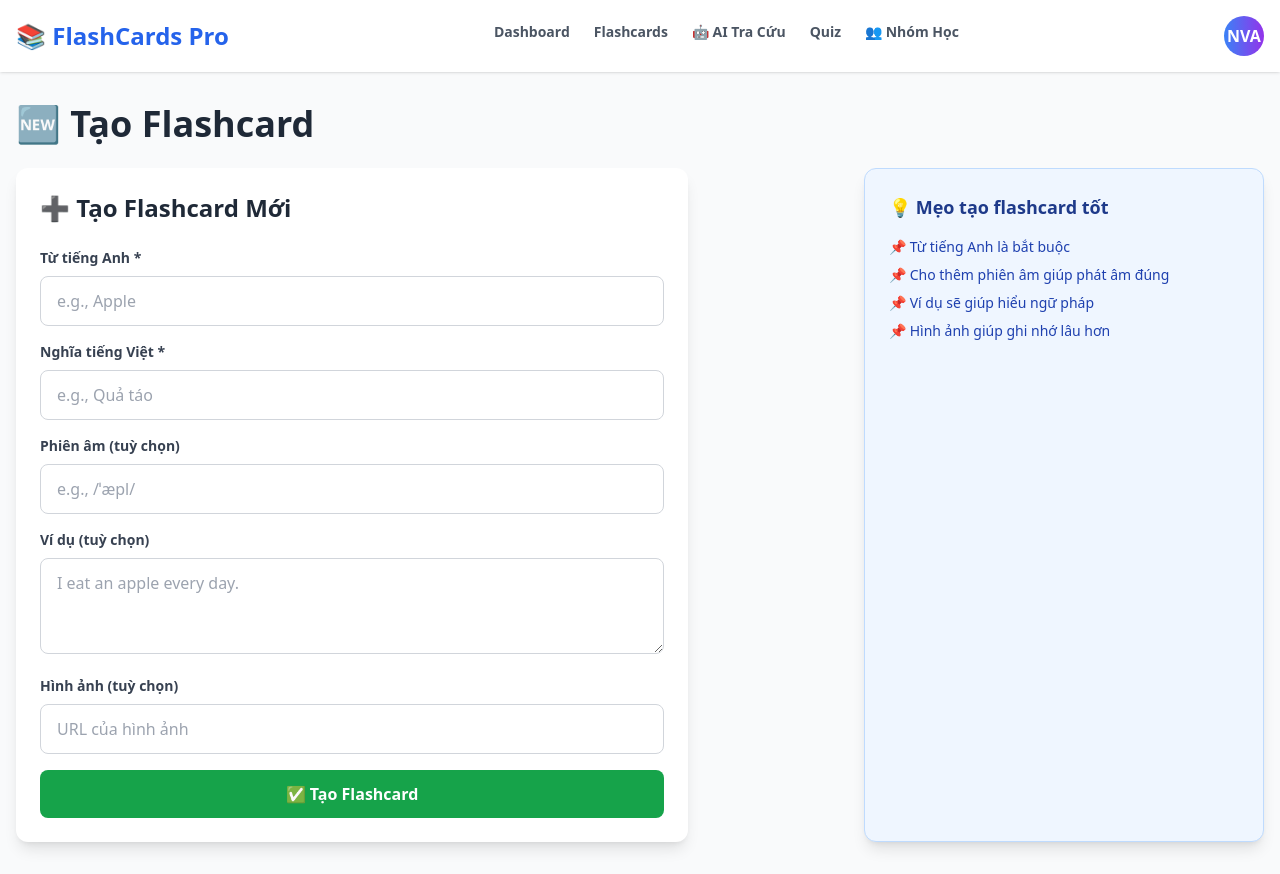
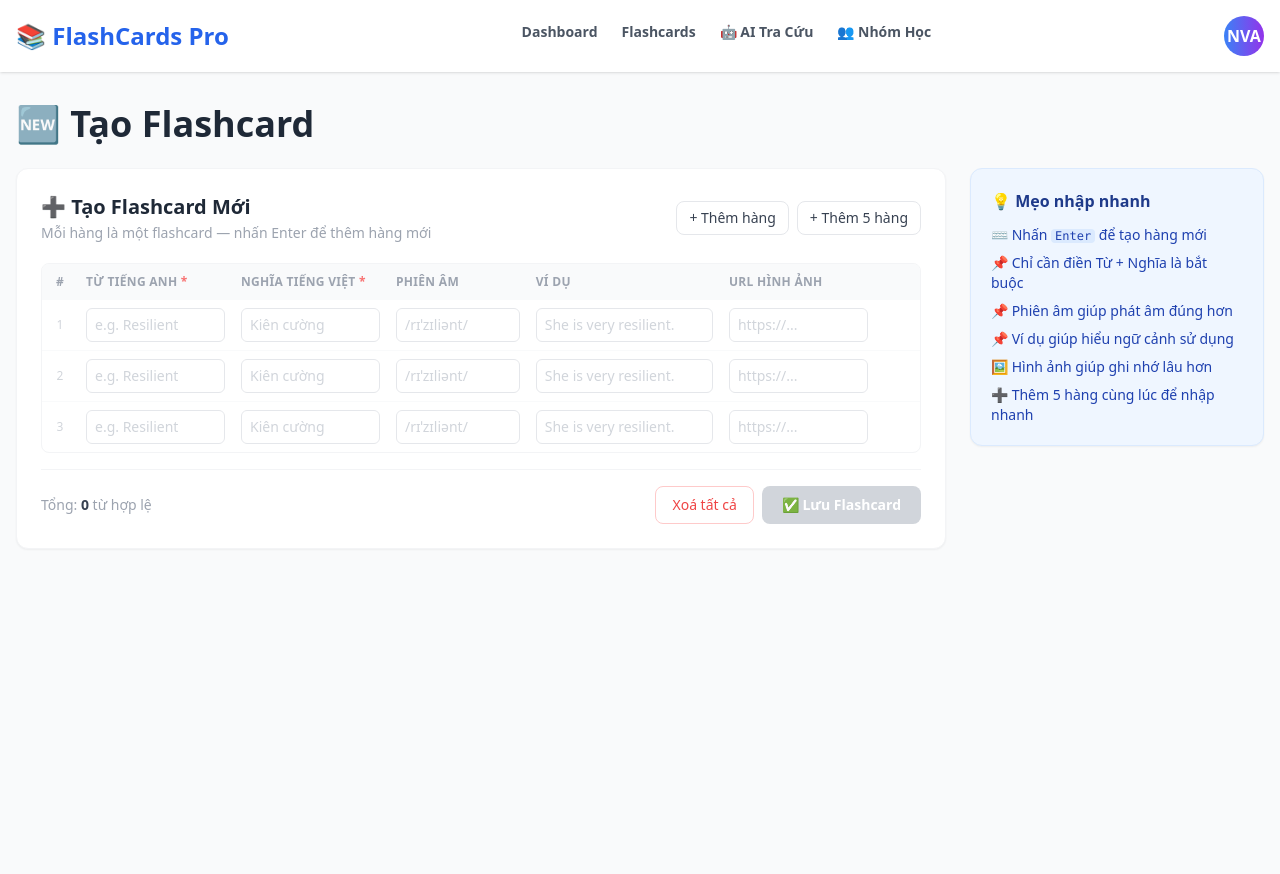
Before and after one commit to nguyenxuangiang22012004/FE-EnglishWeb, a Next.js app: page /create in a window 1280 px wide. After the commit the page ends 800 px from the top, so only its background shows below. Built offline with nearby package versions, Linux system fonts and the light colour scheme.

Commit message:
feature/update_UI_add_flashcard

```diff
--- a/package.json
+++ b/package.json
@@ -10,6 +10,7 @@
   },
   "dependencies": {
     "@reduxjs/toolkit": "^1.9.7",
+    "antd": "^6.3.5",
     "axios": "^1.6.0",
     "lucide-react": "^1.8.0",
     "next": "^14.2.0",
--- a/src/components/layouts/Header.tsx
+++ b/src/components/layouts/Header.tsx
@@ -27,9 +27,6 @@ export const Header: React.FC = () => {
                     <Link href="/ai-lookup" className={`pb-2 ${isActive('/ai-lookup')}`}>
                         🤖 AI Tra Cứu
                     </Link>
-                    <Link href="/quiz" className={`pb-2 ${isActive('/quiz')}`}>
-                        Quiz
-                    </Link>
                     <Link href="/groups" className={`pb-2 ${isActive('/groups')}`}>
                         👥 Nhóm Học
                     </Link>
--- a/src/components/pages/CreateFlashcardPage.tsx
+++ b/src/components/pages/CreateFlashcardPage.tsx
@@ -4,23 +4,37 @@ import React from 'react';
 import { CreateFlashcardForm } from '@/components/ui/flashcard/CreateFlashcardForm';
 
 export const CreateFlashcardPage: React.FC = () => {
+    const handleSubmit = (data: {
+        word: string;
+        meaning: string;
+        pronunciation?: string;
+        example?: string;
+        image?: string;
+    }[]) => {
+        console.log('Flashcards to save:', data);
+        // TODO: gọi API lưu danh sách flashcard ở đây
+    };
+
     return (
         <div className="space-y-6">
             <h1 className="text-4xl font-bold text-gray-800">🆕 Tạo Flashcard</h1>
 
-            <div className="grid grid-cols-1 lg:grid-cols-3 gap-6">
-                <div className="lg:col-span-2">
-                    <CreateFlashcardForm isLoading={false} />
+            <div className="grid grid-cols-1 lg:grid-cols-4 gap-6">
+                {/* Form chiếm 3/4 */}
+                <div className="lg:col-span-3">
+                    <CreateFlashcardForm onSubmit={handleSubmit} isLoading={false} />
                 </div>
 
-                {/* Tips */}
-                <div className="bg-blue-50 rounded-xl shadow-lg p-6 border border-blue-200">
-                    <h3 className="text-lg font-bold text-blue-900 mb-4">💡 Mẹo tạo flashcard tốt</h3>
+                {/* Tips chiếm 1/4 */}
+                <div className="bg-blue-50 rounded-xl shadow-sm p-5 border border-blue-100 h-fit">
+                    <h3 className="text-base font-bold text-blue-900 mb-3">💡 Mẹo nhập nhanh</h3>
                     <ul className="space-y-2 text-sm text-blue-800">
-                        <li>📌 Từ tiếng Anh là bắt buộc</li>
-                        <li>📌 Cho thêm phiên âm giúp phát âm đúng</li>
-                        <li>📌 Ví dụ sẽ giúp hiểu ngữ pháp</li>
-                        <li>📌 Hình ảnh giúp ghi nhớ lâu hơn</li>
+                        <li>⌨️ Nhấn <kbd className="bg-blue-100 px-1 rounded text-xs">Enter</kbd> để tạo hàng mới</li>
+                        <li>📌 Chỉ cần điền Từ + Nghĩa là bắt buộc</li>
+                        <li>📌 Phiên âm giúp phát âm đúng hơn</li>
+                        <li>📌 Ví dụ giúp hiểu ngữ cảnh sử dụng</li>
+                        <li>🖼️ Hình ảnh giúp ghi nhớ lâu hơn</li>
+                        <li>➕ Thêm 5 hàng cùng lúc để nhập nhanh</li>
                     </ul>
                 </div>
             </div>
--- a/src/components/ui/flashcard/CreateFlashcardForm.tsx
+++ b/src/components/ui/flashcard/CreateFlashcardForm.tsx
@@ -1,115 +1,224 @@
 'use client';
 
-import React from 'react';
+import React, { useState, useCallback } from 'react';
+
+interface FlashcardRow {
+    id: number;
+    word: string;
+    meaning: string;
+    pronunciation: string;
+    example: string;
+    image: string;
+}
 
 interface CreateFlashcardFormProps {
-    onSubmit?: (data: {
-        word: string;
-        meaning: string;
-        pronunciation?: string;
-        example?: string;
-        image?: string;
-    }) => void;
+    onSubmit?: (data: Omit<FlashcardRow, 'id'>[]) => void;
     isLoading?: boolean;
 }
+
+let nextId = 1;
+
+const createRow = (): FlashcardRow => ({
+    id: nextId++,
+    word: '',
+    meaning: '',
+    pronunciation: '',
+    example: '',
+    image: '',
+});
 
 export const CreateFlashcardForm: React.FC<CreateFlashcardFormProps> = ({
     onSubmit,
     isLoading,
 }) => {
-    const handleSubmit = (e: React.FormEvent<HTMLFormElement>) => {
-        e.preventDefault();
-        const formData = new FormData(e.currentTarget);
-        onSubmit?.({
-            word: formData.get('word') as string,
-            meaning: formData.get('meaning') as string,
-            pronunciation: formData.get('pronunciation') as string,
-            example: formData.get('example') as string,
-            image: formData.get('image') as string,
-        });
+    const [rows, setRows] = useState<FlashcardRow[]>([createRow(), createRow(), createRow()]);
+
+    const addRow = useCallback((count = 1) => {
+        setRows(prev => [...prev, ...Array.from({ length: count }, createRow)]);
+    }, []);
+
+    const deleteRow = useCallback((id: number) => {
+        setRows(prev => (prev.length > 1 ? prev.filter(r => r.id !== id) : prev));
+    }, []);
+
+    const updateField = useCallback(
+        (id: number, field: keyof Omit<FlashcardRow, 'id'>, value: string) => {
+            setRows(prev => prev.map(r => (r.id === id ? { ...r, [field]: value } : r)));
+        },
+        []
+    );
+
+    const clearAll = () => setRows([createRow()]);
+
+    const handleSubmit = () => {
+        const valid = rows.filter(r => r.word.trim() && r.meaning.trim());
+        if (valid.length === 0) return;
+        onSubmit?.(valid.map(({ id, ...rest }) => rest));
     };
 
+    const handleKeyDown = (
+        e: React.KeyboardEvent<HTMLInputElement>,
+        rowIndex: number
+    ) => {
+        if (e.key === 'Enter') {
+            e.preventDefault();
+            if (rowIndex === rows.length - 1) {
+                addRow();
+                setTimeout(() => {
+                    const inputs = document.querySelectorAll<HTMLInputElement>(
+                        'table tbody tr:last-child td:nth-child(2) input'
+                    );
+                    inputs[0]?.focus();
+                }, 50);
+            } else {
+                const allRows = document.querySelectorAll<HTMLInputElement>(
+                    'table tbody tr td:nth-child(2) input'
+                );
+                allRows[rowIndex + 1]?.focus();
+            }
+        }
+    };
+
+    const validCount = rows.filter(r => r.word.trim() && r.meaning.trim()).length;
+
+    const inputClass =
+        'w-full px-2 py-1.5 text-sm border border-gray-200 rounded-md bg-transparent focus:outline-none focus:border-blue-400 focus:bg-blue-50 placeholder-gray-300 transition-colors';
+
     return (
-        <form onSubmit={handleSubmit} className="bg-white rounded-xl shadow-lg p-6 max-w-2xl">
-            <h2 className="text-2xl font-bold text-gray-800 mb-6">➕ Tạo Flashcard Mới</h2>
+        <div className="bg-white rounded-xl shadow-sm border border-gray-100 p-6">
+            {/* Header */}
+            <div className="flex items-center justify-between mb-5">
+                <div>
+                    <h2 className="text-xl font-bold text-gray-800">➕ Tạo Flashcard Mới</h2>
+                    <p className="text-sm text-gray-400 mt-0.5">Mỗi hàng là một flashcard — nhấn Enter để thêm hàng mới</p>
+                </div>
+                <div className="flex gap-2">
+                    <button
+                        type="button"
+                        onClick={() => addRow(1)}
+                        className="px-3 py-1.5 text-sm border border-gray-200 rounded-lg hover:bg-gray-50 text-gray-700 transition-colors"
+                    >
+                        + Thêm hàng
+                    </button>
+                    <button
+                        type="button"
+                        onClick={() => addRow(5)}
+                        className="px-3 py-1.5 text-sm border border-gray-200 rounded-lg hover:bg-gray-50 text-gray-700 transition-colors"
+                    >
+                        + Thêm 5 hàng
+                    </button>
+                </div>
+            </div>
 
-            <div className="space-y-4">
-                {/* Word */}
-                <div>
-                    <label className="block text-sm font-semibold text-gray-700 mb-2">
-                        Từ tiếng Anh *
-                    </label>
+            {/* Table */}
+            <div className="overflow-x-auto rounded-lg border border-gray-100">
+                <table className="w-full min-w-[700px] border-collapse">
+                    <thead>
+                        <tr className="bg-gray-50">
+                            <th className="w-9 px-3 py-2.5 text-xs font-semibold text-gray-400 uppercase tracking-wide text-center">#</th>
+                            <th className="px-2 py-2.5 text-xs font-semibold text-gray-400 uppercase tracking-wide text-left min-w-[130px]">
+                                Từ tiếng Anh <span className="text-red-400">*</span>
+                            </th>
+                            <th className="px-2 py-2.5 text-xs font-semibold text-gray-400 uppercase tracking-wide text-left min-w-[130px]">
+                                Nghĩa tiếng Việt <span className="text-red-400">*</span>
+                            </th>
+                            <th className="px-2 py-2.5 text-xs font-semibold text-gray-400 uppercase tracking-wide text-left min-w-[110px]">Phiên âm</th>
+                            <th className="px-2 py-2.5 text-xs font-semibold text-gray-400 uppercase tracking-wide text-left min-w-[180px]">Ví dụ</th>
+                            <th className="px-2 py-2.5 text-xs font-semibold text-gray-400 uppercase tracking-wide text-left min-w-[130px]">URL hình ảnh</th>
+                            <th className="w-10"></th>
+                        </tr>
+                    </thead>
+                    <tbody className="divide-y divide-gray-50">
+                        {rows.map((row, idx) => (
+                            <tr key={row.id} className="hover:bg-gray-50/60 transition-colors group">
+                                <td className="px-3 py-2 text-xs text-gray-300 text-center font-medium">{idx + 1}</td>
+                                <td className="px-2 py-2">
                                     <input
                                         type="text"
-                        name="word"
-                        required
-                        placeholder="e.g., Apple"
-                        className="w-full px-4 py-3 border border-gray-300 rounded-lg focus:outline-none focus:border-blue-500"
+                                        placeholder="e.g. Resilient"
+                                        value={row.word}
+                                        onChange={e => updateField(row.id, 'word', e.target.value)}
+                                        onKeyDown={e => handleKeyDown(e, idx)}
+                                        className={inputClass}
                                     />
+                                </td>
+                                <td className="px-2 py-2">
+                                    <input
+                                        type="text"
+                                        placeholder="Kiên cường"
+                                        value={row.meaning}
+                                        onChange={e => updateField(row.id, 'meaning', e.target.value)}
+                                        className={inputClass}
+                                    />
+                                </td>
+                                <td className="px-2 py-2">
+                                    <input
+                                        type="text"
+                                        placeholder="/rɪˈzɪliənt/"
+                                        value={row.pronunciation}
+                                        onChange={e => updateField(row.id, 'pronunciation', e.target.value)}
+                                        className={inputClass}
+                                    />
+                                </td>
+                                <td className="px-2 py-2">
+                                    <input
+                                        type="text"
+                                        placeholder="She is very resilient."
+                                        value={row.example}
+                                        onChange={e => updateField(row.id, 'example', e.target.value)}
+                                        className={inputClass}
+                                    />
+                                </td>
+                                <td className="px-2 py-2">
+                                    <input
+                                        type="text"
+                                        placeholder="https://..."
+                                        value={row.image}
+                                        onChange={e => updateField(row.id, 'image', e.target.value)}
+                                        className={inputClass}
+                                    />
+                                </td>
+                                <td className="px-2 py-2">
+                                    <button
+                                        type="button"
+                                        onClick={() => deleteRow(row.id)}
+                                        disabled={rows.length <= 1}
+                                        className="w-7 h-7 flex items-center justify-center rounded-md text-gray-300 hover:text-red-400 hover:bg-red-50 disabled:opacity-20 disabled:cursor-not-allowed transition-all opacity-0 group-hover:opacity-100"
+                                        title="Xoá hàng này"
+                                    >
+                                        ×
+                                    </button>
+                                </td>
+                            </tr>
+                        ))}
+                    </tbody>
+                </table>
             </div>
 
-                {/* Meaning */}
-                <div>
-                    <label className="block text-sm font-semibold text-gray-700 mb-2">
-                        Nghĩa tiếng Việt *
-                    </label>
-                    <input
-                        type="text"
-                        name="meaning"
-                        required
-                        placeholder="e.g., Quả táo"
-                        className="w-full px-4 py-3 border border-gray-300 rounded-lg focus:outline-none focus:border-blue-500"
-                    />
-                </div>
-
-                {/* Pronunciation */}
-                <div>
-                    <label className="block text-sm font-semibold text-gray-700 mb-2">
-                        Phiên âm (tuỳ chọn)
-                    </label>
-                    <input
-                        type="text"
-                        name="pronunciation"
-                        placeholder="e.g., /ˈæpl/"
-                        className="w-full px-4 py-3 border border-gray-300 rounded-lg focus:outline-none focus:border-blue-500"
-                    />
-                </div>
-
-                {/* Example */}
-                <div>
-                    <label className="block text-sm font-semibold text-gray-700 mb-2">
-                        Ví dụ (tuỳ chọn)
-                    </label>
-                    <textarea
-                        name="example"
-                        placeholder="I eat an apple every day."
-                        className="w-full px-4 py-3 border border-gray-300 rounded-lg focus:outline-none focus:border-blue-500 h-24"
-                    />
-                </div>
-
-                {/* Image */}
-                <div>
-                    <label className="block text-sm font-semibold text-gray-700 mb-2">
-                        Hình ảnh (tuỳ chọn)
-                    </label>
-                    <input
-                        type="text"
-                        name="image"
-                        placeholder="URL của hình ảnh"
-                        className="w-full px-4 py-3 border border-gray-300 rounded-lg focus:outline-none focus:border-blue-500"
-                    />
-                </div>
-
-                {/* Submit Button */}
+            {/* Footer */}
+            <div className="flex items-center justify-between mt-4 pt-4 border-t border-gray-100">
+                <p className="text-sm text-gray-400">
+                    Tổng: <span className="font-semibold text-gray-700">{validCount}</span> từ hợp lệ
+                </p>
+                <div className="flex gap-2">
                     <button
-                    type="submit"
-                    disabled={isLoading}
-                    className="w-full py-3 bg-green-600 text-white rounded-lg font-semibold hover:bg-green-700 disabled:bg-gray-400"
+                        type="button"
+                        onClick={clearAll}
+                        className="px-4 py-2 text-sm border border-red-200 text-red-500 rounded-lg hover:bg-red-50 transition-colors"
                     >
-                    {isLoading ? '⏳ Đang tạo...' : '✅ Tạo Flashcard'}
+                        Xoá tất cả
+                    </button>
+                    <button
+                        type="button"
+                        onClick={handleSubmit}
+                        disabled={isLoading || validCount === 0}
+                        className="px-5 py-2 text-sm bg-green-600 text-white rounded-lg font-semibold hover:bg-green-700 disabled:bg-gray-300 disabled:cursor-not-allowed transition-colors"
+                    >
+                        {isLoading ? '⏳ Đang lưu...' : `✅ Lưu ${validCount > 0 ? validCount : ''} Flashcard`}
                     </button>
                 </div>
-        </form>
+            </div>
+        </div>
     );
 };
 
```
Also changed, not shown: 1 other file (tests, documents, lock files or other folders). Lines whose indentation alone changed are shown as unchanged.
